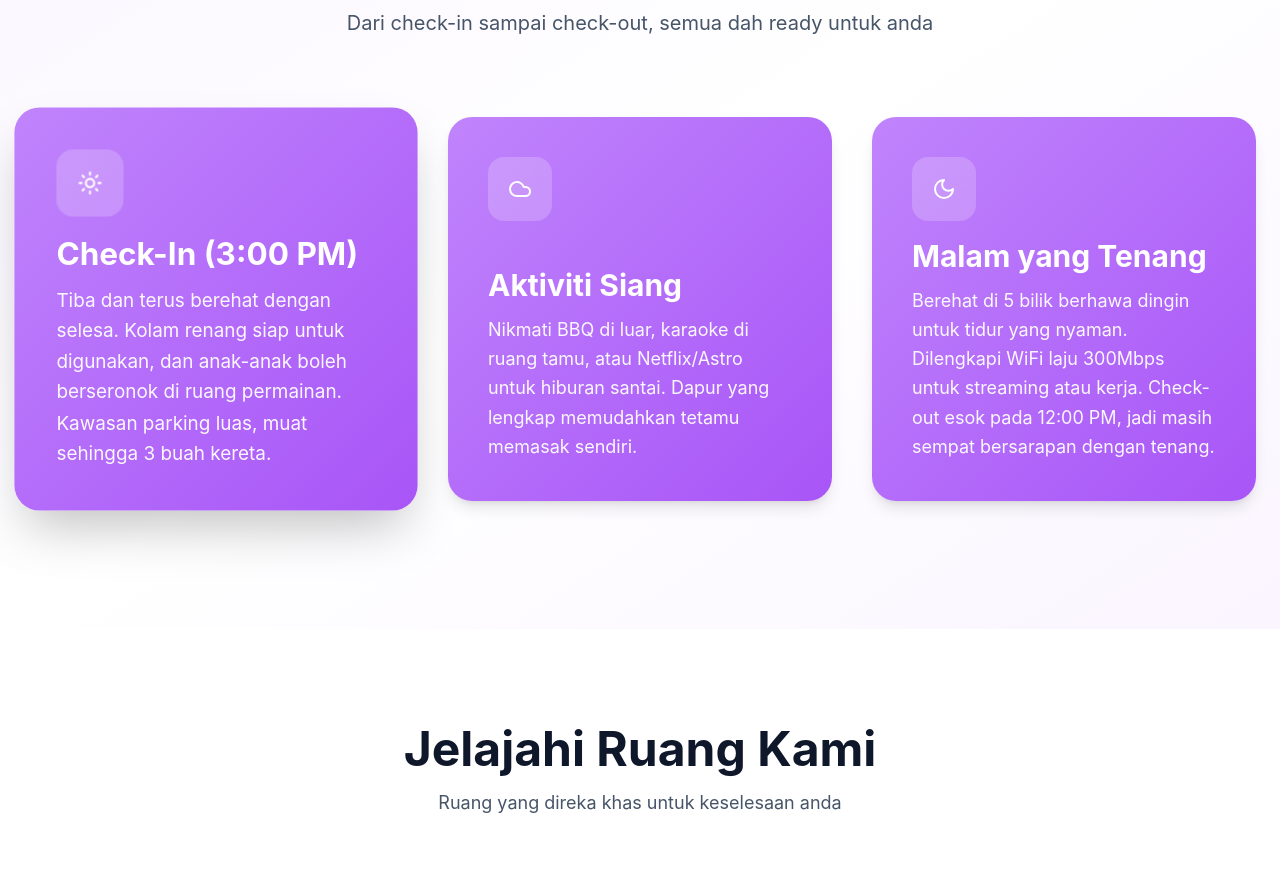
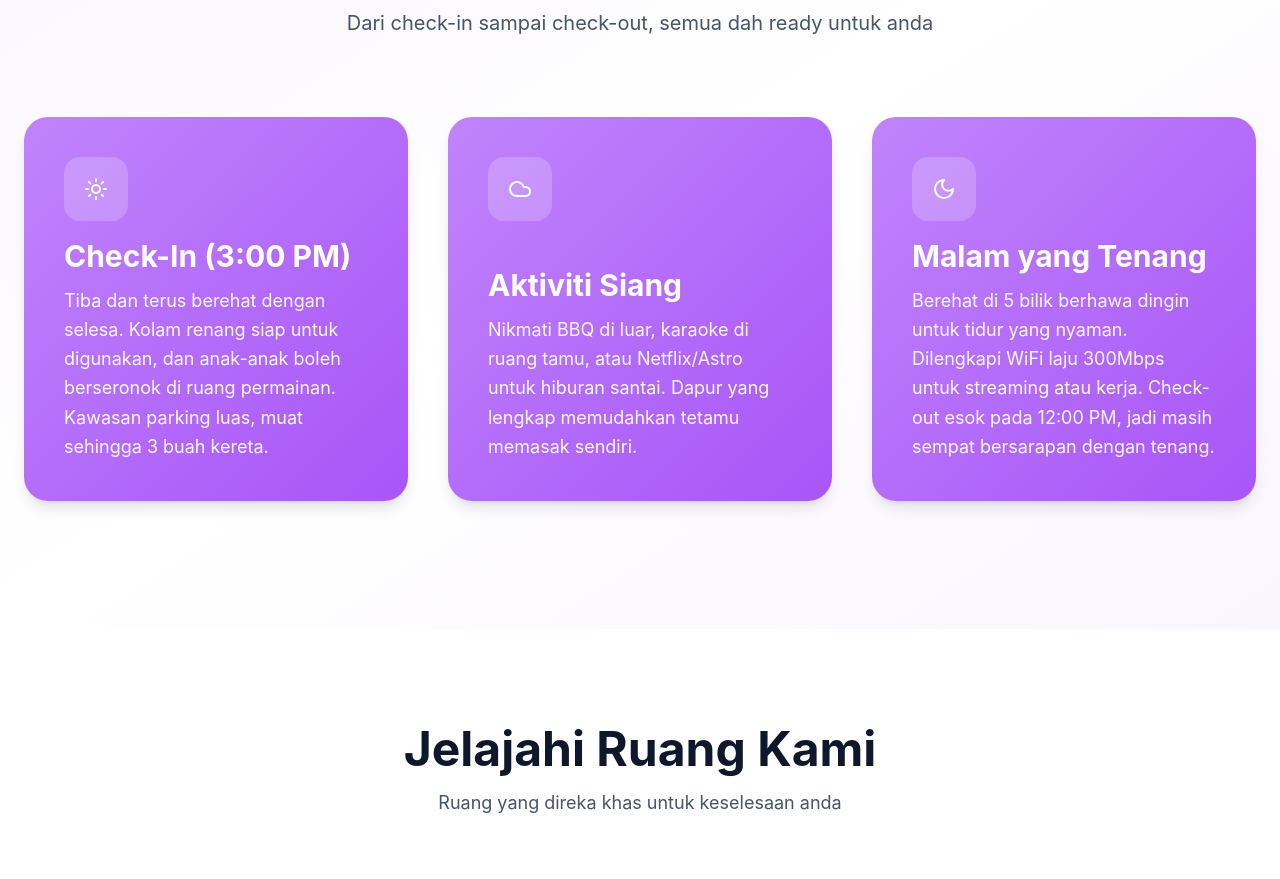
Before and after one commit to najmizulhusni/lavender-villa, a React (Vite) app: page / in a window 1280 px wide. Shown: the part 995-1874 px from the top of the page. Built offline with nearby package versions, Linux system fonts and the light colour scheme; no server answers; the database is empty.

Commit message:
Remove hover effect from story timeline cards

```diff
--- a/src/App.jsx
+++ b/src/App.jsx
@@ -744,7 +744,7 @@ Saya ingin membuat tempahan untuk Lavender Villa Melaka pada tarikh di atas. Sil
           <p className="text-center text-slate-600 text-lg sm:text-xl mb-16 sm:mb-20">Dari check-in sampai check-out, semua dah ready untuk anda</p>
           <div className="grid grid-cols-1 md:grid-cols-3 gap-8 sm:gap-10">
             {stories.map((story, idx) => (
-              <div key={idx} onMouseEnter={() => setActiveStory(idx)} className={`relative overflow-hidden rounded-3xl cursor-pointer transition-all duration-500 bg-gradient-to-br from-purple-400 to-purple-500 ${activeStory === idx ? 'shadow-2xl scale-105' : 'shadow-lg scale-100'}`}>
+              <div key={idx} className="relative overflow-hidden rounded-3xl bg-gradient-to-br from-purple-400 to-purple-500 shadow-lg">
                 <div className="relative p-10 h-96 flex flex-col justify-between text-white">
                   <div className="w-16 h-16 bg-white/20 backdrop-blur-md rounded-2xl flex items-center justify-center">{story.icon}</div>
                   <div>
```
